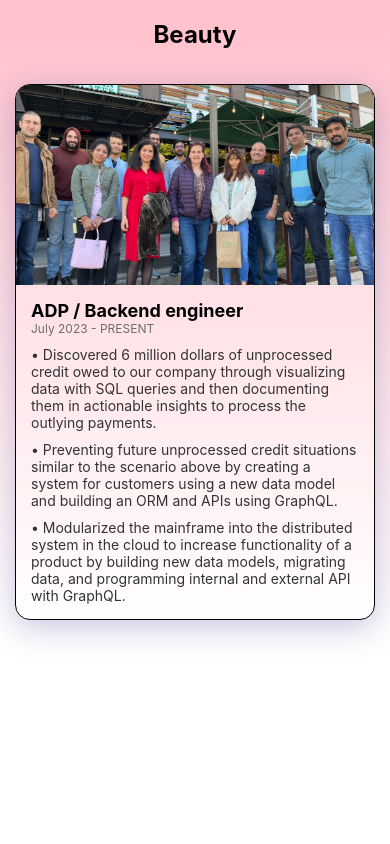
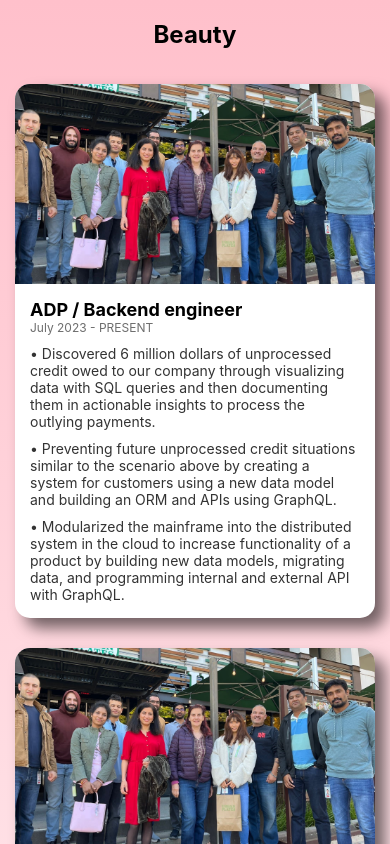
Before and after one commit to ykim879/personal-app, a React Native app: screen / in a window 390 px wide. Built offline with nearby package versions, Linux system fonts and the light colour scheme.

Commit message:
multipe post and divdied compoenents

```diff
--- a/App.js
+++ b/App.js
@@ -1,18 +1,42 @@
-import { StatusBar } from 'expo-status-bar';
-import { StyleSheet, Text, View } from 'react-native';
+import { StyleSheet, Text, View, ScrollView } from 'react-native';
 import PostView from './src/PostView';
-import secondADP from './src/workexperience/WorkPostData';
+import { firstADP, secondADP, internship } from './src/workexperience/WorkPostData';
+import { LinearGradient } from 'expo-linear-gradient';
+import colors from './themecolor';
+
 export default function App() {
   return (
+    <ScrollView style={styles.container}>
+        <LinearGradient
+        colors={[colors.darkPink, colors.white]} // Replace with the exact color codes you want
+        style={styles.gradientBackground}>
+      <View style={styles.header}>
+        <Text style={styles.headerText}>Beauty</Text>
+      </View>
     <PostView post= {secondADP}/>
+    <PostView post= {firstADP}/>
+    <PostView post= {internship}/>
+    </LinearGradient>
+    </ScrollView>
   );
 }
 
 const styles = StyleSheet.create({
   container: {
     flex: 1,
-    backgroundColor: '#fff',
-    alignItems: 'center',
-    justifyContent: 'center',
+    backgroundColor: colors.white,
+  },
+  gradientBackground: {
+    flexGrow: 1,
+  },
+  header: {
+    padding: 20,
+    alignItems: "center",
+    // Add additional styling for your header
+  },
+  headerText: {
+    fontSize: 24,
+    fontWeight: "bold",
+    // Add additional styling for your header text
   },
 });
--- a/src/PostView.js
+++ b/src/PostView.js
@@ -1,76 +1,50 @@
 import React from "react";
-import {
-  StyleSheet,
-  View,
-  Text,
-  Image,
-  ScrollView,
-  FlatList,
-} from "react-native";
+import { StyleSheet, View, Text, Image, FlatList } from "react-native";
 import colors from "../themecolor";
-import { LinearGradient } from 'expo-linear-gradient';
-//Todo: do glassmorphism in css
-const PostView = ({post}) => {
 
+function header(post) {
     return (
-    <ScrollView style={styles.container}>
-        <LinearGradient
-        colors={[colors.darkPink, colors.white]} // Replace with the exact color codes you want
-        style={styles.gradientBackground}>
-      <View style={styles.header}>
-        <Text style={styles.headerText}>Beauty</Text>
-      </View>
-      <View style={styles.card}>
-        <Image source={post.img} style={styles.cardImage} />
-        <View style={styles.cardContent}>
+        <View>
             <Text style={styles.cardTitle}>{post.headline}</Text>
         <Text style={styles.date}>
           {post.effectiveFrom} - {post.effectiveTo}
         </Text>
-          <FlatList
+        </View>
+    );
+}
+//Todo: do glassmorphism in css
+const PostView = ({ post }) => {
+  //Todo make it only do once
+  const fallback = require("./../assets/adp1.jpg");
+
+  return (
+    <View style={styles.card}>
+      <Image source={post.img ? post.img : fallback} style={styles.cardImage} />
+        <FlatList style={styles.cardContent}
           data={post.body}
           renderItem={({ item }) => (
             <View>
               <Text style={styles.cardText}>{`\u2022 ${item}`}</Text>
             </View>
           )}
+          ListHeaderComponent={header(post)}
         />
     </View>
-      </View>
-      {/* Additional cards and content would go here */}
-      </LinearGradient>
-    </ScrollView>
   );
 };
 
 const styles = StyleSheet.create({
-  container: {
-    flex: 1,
-    backgroundColor: colors.white,
-  },
-  header: {
-    padding: 20,
-    alignItems: "center",
-    // Add additional styling for your header
-  },
-  headerText: {
-    fontSize: 24,
-    fontWeight: "bold",
-    // Add additional styling for your header text
-  },
   card: {
     margin: 15,
     borderRadius: 15,
-    backgroundColor: 'rgba(255, 255, 255, 0.1)', // Reduced transparency
-    borderWidth: 1,
-    borderColor: 'rgba(255, 255, 255)',
+    backgroundColor: colors.white,
     // React Native does not support boxShadow in the same way as CSS.
     // You can approximate it using elevation for Android, and shadow properties for iOS.
-    elevation: 20, // Increased elevation for a more pronounced shadow on Android
-    shadowColor: 'rgba(31, 38, 135, 0.5)', // Darker shadow color for iOS
-    shadowOffset: { width: 0, height: 8 }, // Shadow offset for iOS
-    shadowOpacity: 0.5, // Increased shadow opacity for iOS
-    shadowRadius: 32, // Shadow radius for iOS
+    // elevation: 20,  Increased elevation for a more pronounced shadow on Android
+    shadowColor: 'black', // Darker shadow color for iOS
+    shadowOffset: { width: 10, height: 10 }, // Shadow offset for iOS
+    shadowOpacity: 0.56, // Increased shadow opacity for iOS
+    shadowRadius: 15, // Shadow radius for iOS
     overflow: "hidden",
     // Add shadows and other styling to match the screenshot
   },
@@ -99,9 +73,6 @@ const styles = StyleSheet.create({
     color: "#6D6D6D",
     // Add additional styling for your card author
   },
-  gradientBackground: {
-    flexGrow: 1,
-  }
 });
 
 export default PostView;
--- a/src/workexperience/WorkPostData.js
+++ b/src/workexperience/WorkPostData.js
@@ -5,6 +5,14 @@ const adp1 = require('../../assets/adp1.jpg');
 const secondADPBody = ["Discovered 6 million dollars of unprocessed credit owed to our company through visualizing data with SQL queries and then documenting them in actionable insights to process the outlying payments.",
 "Preventing future unprocessed credit situations similar to the scenario above by creating a system for customers using a new data model and building an ORM and APIs using GraphQL.",
 "Modularized the mainframe into the distributed system in the cloud to increase functionality of a product by building new data models, migrating data, and programming internal and external API with GraphQL."];
-const secondADP = new Post(adp1, "ADP / Backend engineer", "July 2023", "PRESENT",
-secondADPBody)
-export default secondADP;
+export const secondADP = new Post(adp1, "ADP / Backend engineer", "July 2023", "PRESENT", secondADPBody);
+
+
+const firstADPBody = ["Improved the end-user experience of our tax web product by greatly reducing API response latency through a mix of more performant database indexes and creating highly optimized REST APIs.",
+"Scaled the serving of the web product to handle our growing customer base by designing a messaging service queue and moving it from a centralized on-premise system to a distributed system of microservices and serverless hosting.",
+"Increased the durability of our new web product by leading the discovery of possible user scenarios followed by the addition of securely sanitized logging, observability monitoring, automated test cases for all scenarios, and ensuring greater than 95% code coverage across the product."]
+export const firstADP = new Post(adp1, "ADP / Full Stack Developer", "February 2022", "July 2023", firstADPBody);
+
+const internshipBody = ["Improved performance and response of a web product using React hooks, memoization, and reducing the number of elements being rendered.",
+"Showcased technical proficiency in both front end and back end including building new UI and UX tools."]
+export const internship = new Post(adp1, "ADP /  Full Stack Developer Internship", "June 2021", "August 2021", internshipBody);
```
Lines whose indentation alone changed are shown as unchanged.
